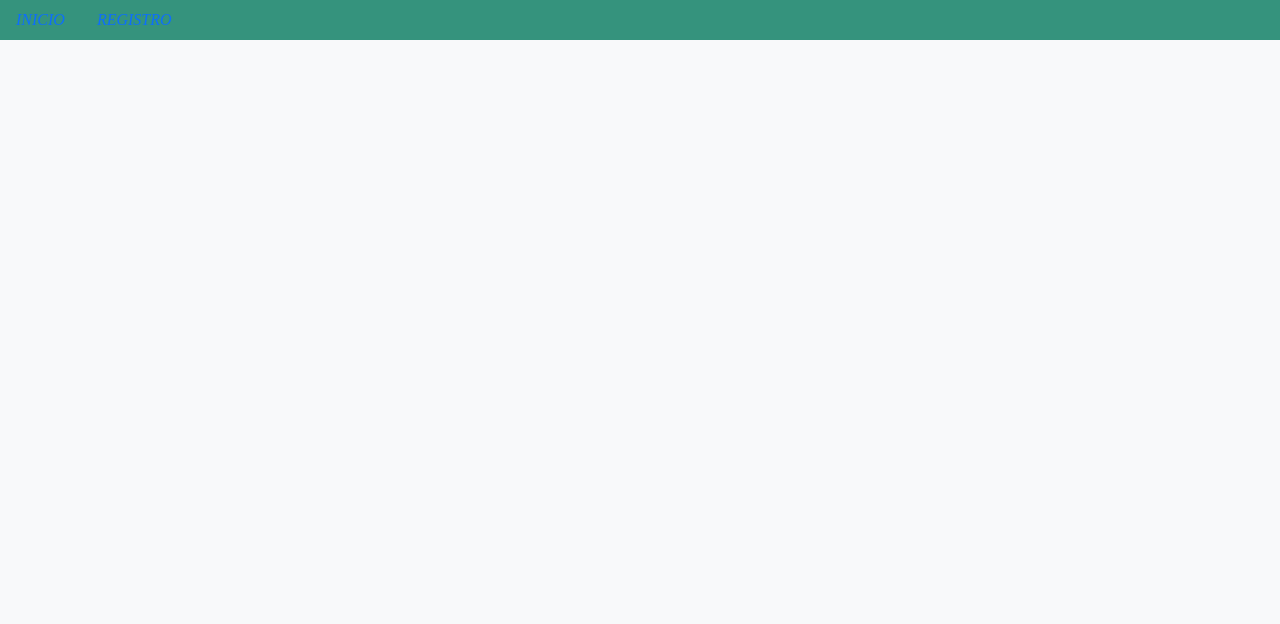
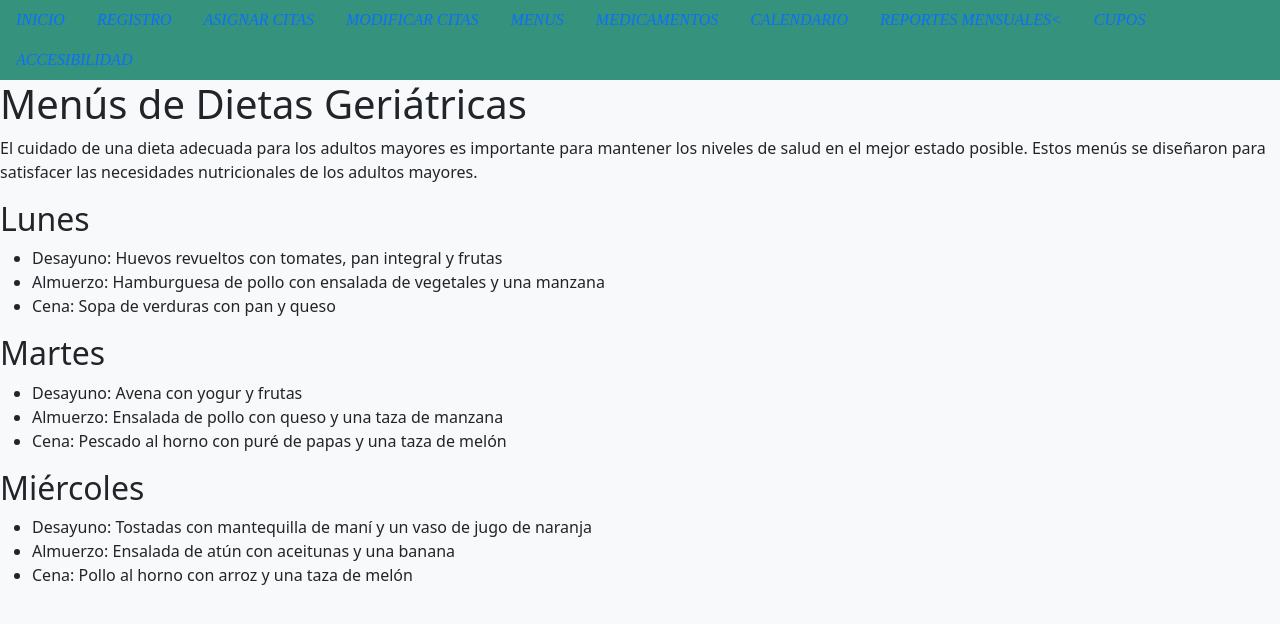
Before and after one commit to SPEREZB/Geriatric_Clinic, an Angular app: page /menus in a window 1280 px wide. Before the commit this address led to /. Shown: the top 624 px of the page. Built offline with nearby package versions, Linux system fonts and the light colour scheme.

Commit message:
Agregacion de modulos

```diff
--- a/src/app/app-routing.module.ts
+++ b/src/app/app-routing.module.ts
@@ -1,3 +1,5 @@
+import { MenusComponent } from './componentes/menus/menus.component';
+import { AsignarCitasComponent } from './componentes/asignar-citas/asignar-citas.component';
 
 import { NgModule } from '@angular/core';
 import { RouterModule, Routes } from '@angular/router';
@@ -10,7 +12,9 @@ import { InicioComponent } from './componentes/inicio/inicio.component';
 const routes: Routes = [
   {path:"", redirectTo:"/inicio",pathMatch:"full"},
   {path:"registro",component:RegistroComponent},
-  {path:"inicio",component:InicioComponent}
+  {path:"inicio",component:InicioComponent},
+  {path:"asignar-citas",component:AsignarCitasComponent},
+  {path:"menus",component:MenusComponent}
 ];
 
 @NgModule({
--- a/src/app/app.component.html
+++ b/src/app/app.component.html
@@ -2,5 +2,14 @@
 style="color: rgb(56, 180, 99); background-color: rgb(53, 147, 125); font-style: italic;font-family: 'Times New Roman', Times, serif;">
 <a class="nav-link" routerLink="inicio">INICIO</a>
 <a class="nav-link" routerLink="registro">REGISTRO</a>
+<a class="nav-link" routerLink="asignar-citas">ASIGNAR CITAS</a>
+<a class="nav-link" routerLink="modcitas">MODIFICAR CITAS</a>
+<a class="nav-link" routerLink="menus">MENUS</a>
+<a class="nav-link" routerLink="medicamentos">MEDICAMENTOS</a>
+<a class="nav-link" routerLink="calendario">CALENDARIO</a>
+<a class="nav-link" routerLink="reportes">REPORTES MENSUALES<</a>
+<a class="nav-link" routerLink="cupos">CUPOS</a>
+<a class="nav-link" routerLink="accesibilidad">ACCESIBILIDAD</a>
+
 </nav>
 <router-outlet></router-outlet>
--- /dev/null
+++ b/src/app/componentes/asignar-citas/asignar-citas.component.html
@@ -0,0 +1,19 @@
+<h1>Asignacion de citas en el geriatrico</h1>
+<p>
+  Por favor, rellene el formulario a continuacion para solicitar una cita con el geriatrico. Despues de enviar el formulario, recibira un correo electronico con la informacion de su cita.
+</p>
+<form action="assign_cita.php" method="post">
+  <p>
+    Nombre: <input type="text" name="name" />
+  </p>
+  <p>
+    Correo electronico: <input type="email" name="email" />
+  </p>
+  <p>
+    Fecha deseada: <input type="date" name="date" />
+  </p>
+  <p>
+    Hora deseada: <input type="time" name="time" />
+  </p>
+  <input type="submit" value="Enviar" />
+</form>
--- /dev/null
+++ b/src/app/componentes/asignar-citas/asignar-citas.component.ts
@@ -0,0 +1,15 @@
+import { Component, OnInit } from '@angular/core';
+
+@Component({
+  selector: 'app-asignar-citas',
+  templateUrl: './asignar-citas.component.html',
+  styleUrls: ['./asignar-citas.component.css']
+})
+export class AsignarCitasComponent implements OnInit {
+
+  constructor() { }
+
+  ngOnInit(): void {
+  }
+
+}
--- /dev/null
+++ b/src/app/componentes/menus/menus.component.html
@@ -0,0 +1,22 @@
+<h1>Menús de Dietas Geriátricas</h1>
+<p>
+    El cuidado de una dieta adecuada para los adultos mayores es importante para mantener los niveles de salud en el mejor estado posible. Estos menús se diseñaron para satisfacer las necesidades nutricionales de los adultos mayores.
+</p>
+<h2>Lunes</h2>
+<ul>
+    <li>Desayuno: Huevos revueltos con tomates, pan integral y frutas</li>
+    <li>Almuerzo: Hamburguesa de pollo con ensalada de vegetales y una manzana</li>
+    <li>Cena: Sopa de verduras con pan y queso</li>
+</ul>
+<h2>Martes</h2>
+<ul>
+    <li>Desayuno: Avena con yogur y frutas</li>
+    <li>Almuerzo: Ensalada de pollo con queso y una taza de manzana</li>
+    <li>Cena: Pescado al horno con puré de papas y una taza de melón</li>
+</ul>
+<h2>Miércoles</h2>
+<ul>
+    <li>Desayuno: Tostadas con mantequilla de maní y un vaso de jugo de naranja</li>
+    <li>Almuerzo: Ensalada de atún con aceitunas y una banana</li>
+    <li>Cena: Pollo al horno con arroz y una taza de melón</li>
+</ul>
--- /dev/null
+++ b/src/app/componentes/menus/menus.component.ts
@@ -0,0 +1,15 @@
+import { Component, OnInit } from '@angular/core';
+
+@Component({
+  selector: 'app-menus',
+  templateUrl: './menus.component.html',
+  styleUrls: ['./menus.component.css']
+})
+export class MenusComponent implements OnInit {
+
+  constructor() { }
+
+  ngOnInit(): void {
+  }
+
+}
```
Also changed, not shown: src/app/app.module.ts (+7 -1 lines), src/app/componentes/asignar-citas/asignar-citas.component.css (added), src/app/componentes/menus/menus.component.css (added), 2 other files (tests, documents, lock files or other folders).
